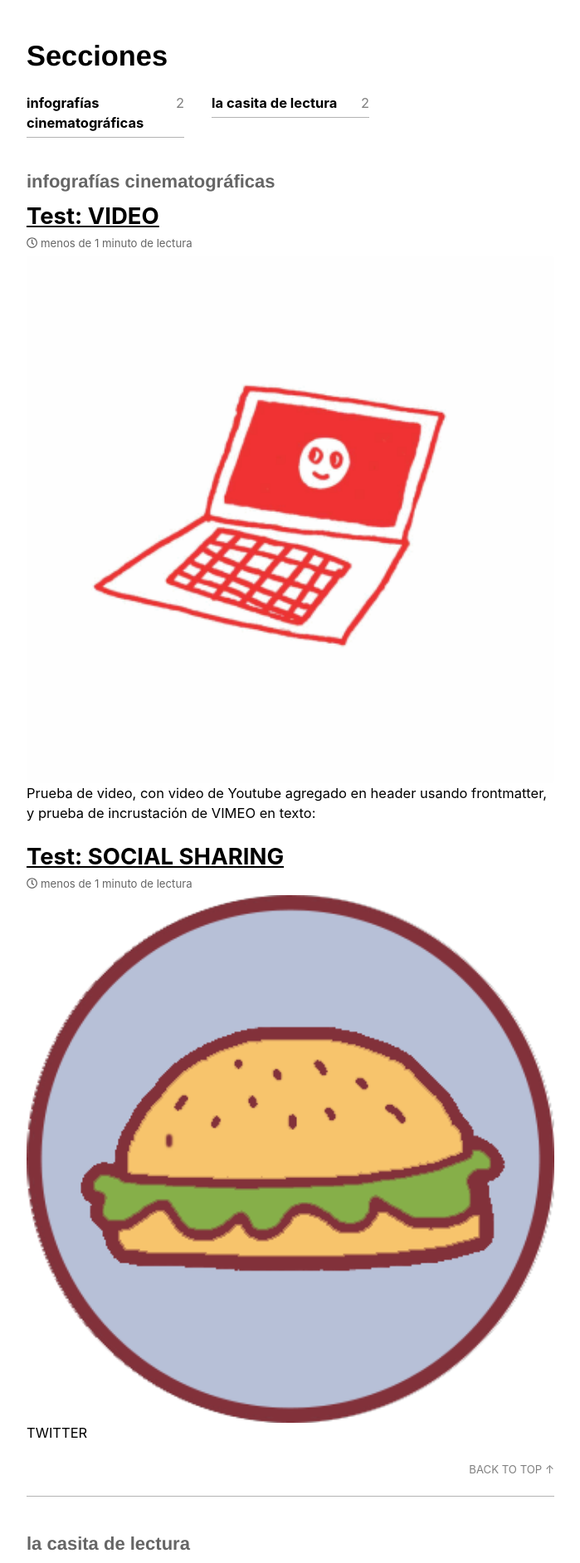
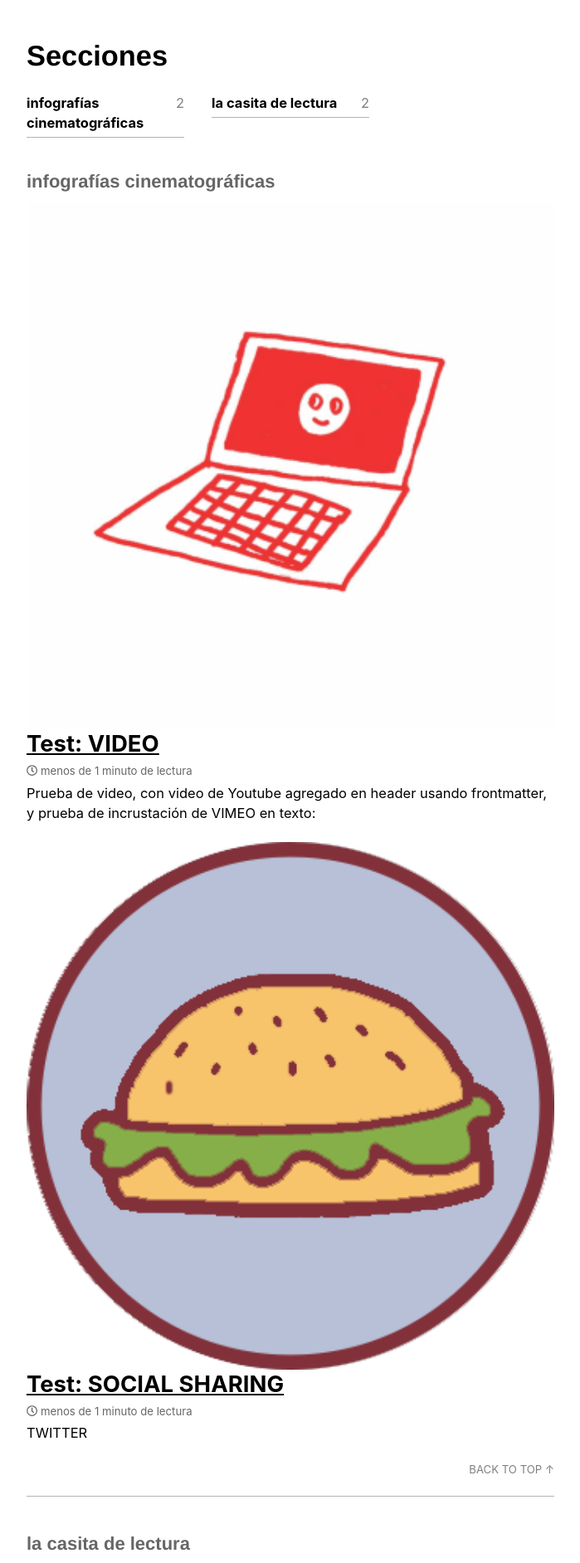
Before and after one commit to sangucherevista/sangucherevista.github.io, a Jekyll site: the page built from _pages/secciones.html, in a window 1280 px wide. Shown: the part 344-2228 px from the top of the page at 83% size, without its empty margins (290-989 px from the left). Built offline with Jekyll 4.4.1, drawn with Linux system fonts in a browser that asks for light colours; nearby versions of some CDN libraries.

Commit message:
Updated '_includes/archive-single.html' via CloudCannon

```diff
--- a/_includes/archive-single.html
+++ b/_includes/archive-single.html
@@ -12,6 +12,9 @@
 
     <div class="{{ include.type | default: "list" }}__item">
       <article class="archive__item" itemscope itemtype="http://schema.org/CreativeWork">
+        <div class="archive__item-teaser">
+          <img src= "{{ teaser }}" alt="{{ post.title }}">
+        </div>
         <h2 class="archive__item-title" itemprop="headline">
           {% if post.link %}
           <a href="{{ post.link }}">{{ title }}</a> <a href="{{ post.url | relative_url }}" rel="permalink"><i class="fas fa-link" aria-hidden="true" title="permalink"></i><span class="sr-only">Permalink</span></a>
@@ -22,9 +25,7 @@
         {% if post.read_time %}
         <p class="page__meta"><i class="far fa-clock" aria-hidden="true"></i> {% include read-time.html %}</p>
         {% endif %}
-        <div class="archive__item-teaser">
-          <img src= "{{ teaser }}" alt="{{ post.title }}">
-        </div>
+
 
         {% if post.excerpt %}<p class="archive__item-excerpt" itemprop="description">{{ post.excerpt | markdownify | strip_html | truncate: 160 }}</p>{% endif %}
       </article>
```
